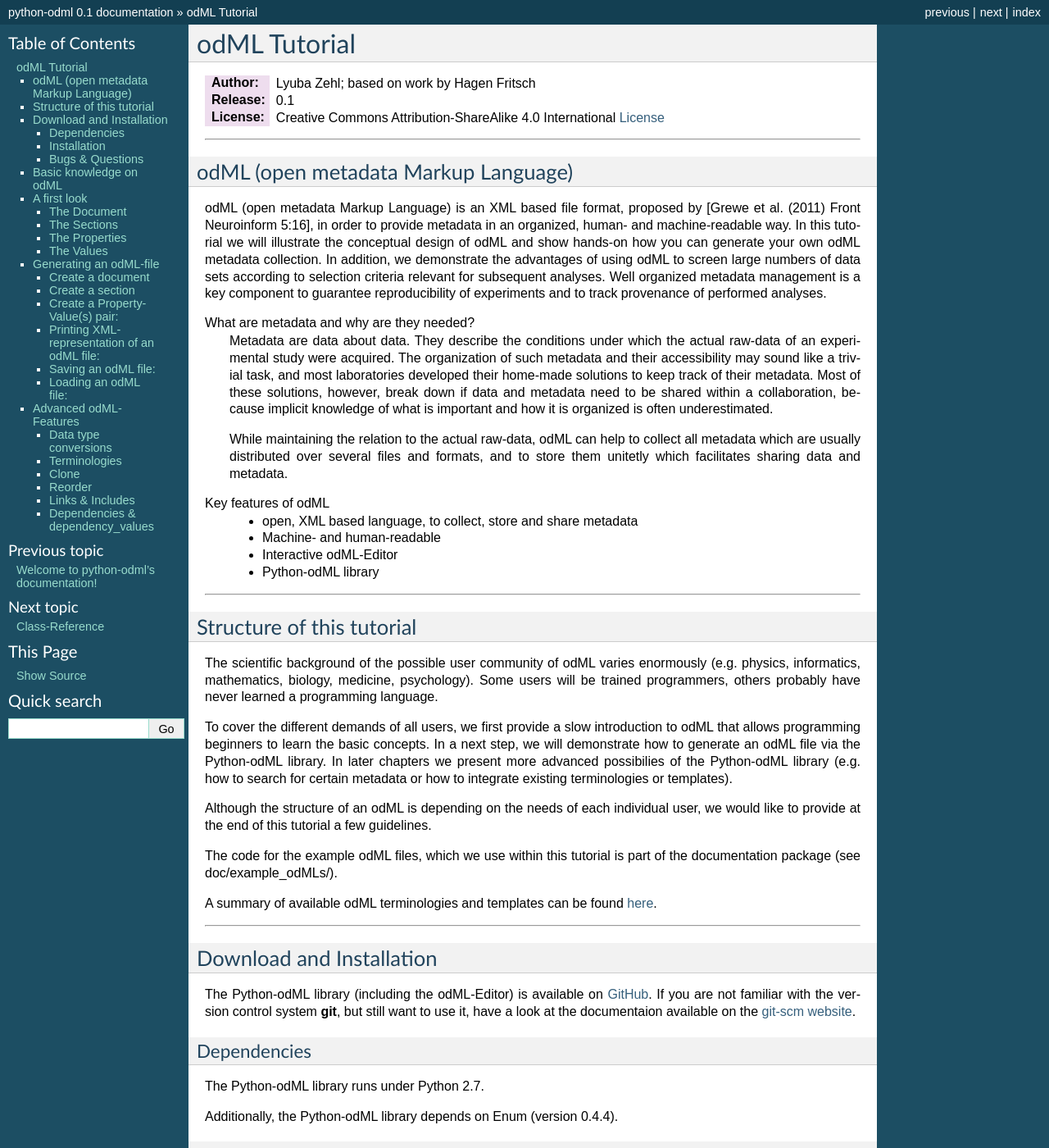
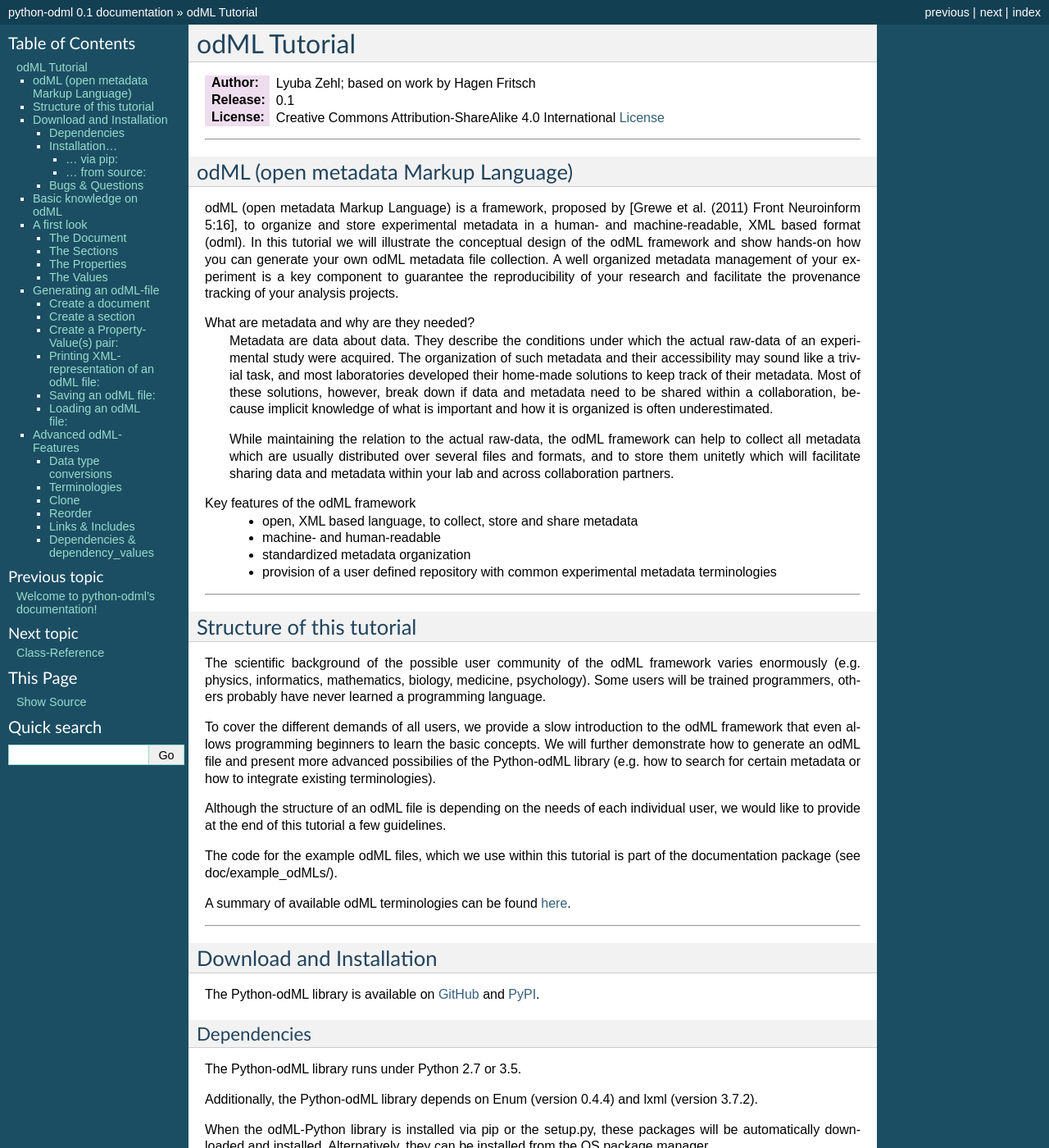
Before and after one commit to G-Node/python-odml, a Sphinx documentation site: the page built from doc/tutorial.rst, in a window 1280 px wide and 1400 px high. Shown: the whole window at 82% size. Built offline with Sphinx 7.4.7, drawn with Linux system fonts in a browser that asks for light colours; pages that are not in the unit, such as notebooks, are missing from menus; some of the changed text lies outside the part shown.

Commit message:
updated intro text and download/installation section

```diff
--- a/doc/tutorial.rst
+++ b/doc/tutorial.rst
@@ -17,16 +17,14 @@
 odML (open metadata Markup Language)
 ====================================
 
-odML (open metadata Markup Language) is an XML based file format,
-proposed by [Grewe et al. (2011) Front Neuroinform 5:16], in order
-to provide metadata in an organized, human- and machine-readable way.
-In this tutorial we will illustrate the conceptual design of odML and
-show hands-on how you can generate your own odML metadata collection.
-In addition, we demonstrate the advantages of using odML to screen
-large numbers of data sets according to selection criteria relevant for
-subsequent analyses. Well organized metadata management is a key
-component to guarantee reproducibility of experiments and to track
-provenance of performed analyses.
+odML (open metadata Markup Language) is a framework, proposed by
+[Grewe et al. (2011) Front Neuroinform 5:16], to organize and store
+experimental metadata in a human- and machine-readable, XML based format
+(odml). In this tutorial we will illustrate the conceptual design of the odML
+framework and show hands-on how you can generate your own odML metadata file
+collection. A well organized metadata management of your experiment is a key
+component to guarantee the reproducibility of your research and facilitate
+the provenance tracking of your analysis projects.
 
 What are metadata and why are they needed?
 	Metadata are data about data. They describe the conditions under which the
@@ -38,41 +36,42 @@
 	knowledge of what is important and how it is organized is often
 	underestimated.
 
-	While maintaining the relation to the actual raw-data, odML can help to
-	collect all metadata which are usually distributed over several files and
-	formats, and to store them unitetly which facilitates sharing data and
-	metadata.
+	While maintaining the relation to the actual raw-data, the odML framework
+	can help to collect all metadata which are usually distributed over several
+	files and formats, and to store them unitetly which will facilitate sharing
+	data and metadata within your lab and across collaboration partners.
 
-Key features of odML
+Key features of the odML framework
 	- open, XML based language, to collect, store and share metadata
-	- Machine- and human-readable
-	- Interactive odML-Editor
-	- Python-odML library
+	- machine- and human-readable
+	- standardized metadata organization
+	- provision of a user defined repository with common experimental metadata
+	  terminologies
 -------------------------------------------------------------------------------
 
 
 Structure of this tutorial
 ==========================
 
-The scientific background of the possible user community of odML varies
-enormously (e.g. physics, informatics, mathematics, biology, medicine,
+The scientific background of the possible user community of the odML framework
+varies enormously (e.g. physics, informatics, mathematics, biology, medicine,
 psychology). Some users will be trained programmers, others probably have never
 learned a programming language.
 
-To cover the different demands of all users, we first provide a slow
-introduction to odML that allows programming beginners to learn the basic
-concepts. In a next step, we will demonstrate how to generate an odML file via
-the Python-odML library. In later chapters we present more advanced possibilies
-of the Python-odML library (e.g. how to search for certain metadata or how to
-integrate existing terminologies or templates).
+To cover the different demands of all users, we provide a slow introduction to
+the odML framework that even allows programming beginners to learn the basic
+concepts. We will further demonstrate how to generate an odML file and present
+more advanced possibilies of the Python-odML library (e.g. how to search for
+certain metadata or how to integrate existing terminologies).
 
-Although the structure of an odML is depending on the needs of each individual
-user, we would like to provide at the end of this tutorial a few guidelines.
+Although the structure of an odML file is depending on the needs of each
+individual user, we would like to provide at the end of this tutorial a few
+guidelines.
 
 The code for the example odML files, which we use within this tutorial is part
 of the documentation package (see doc/example_odMLs/).
 
-A summary of available odML terminologies and templates can be found `here
+A summary of available odML terminologies can be found `here
 <http://portal.g-node.org/odml/terminologies/v1.0/terminologies.xml>`_.
 
 
@@ -82,36 +81,71 @@
 Download and Installation
 =========================
 
-The Python-odML library (including the odML-Editor) is available on
-`GitHub <https://github.com/G-Node/python-odml>`_. If you are not familiar with
-the version control system **git**, but still want to use it, have a look at
-the documentaion available on the `git-scm website <https://git-scm.com/>`_.
+The Python-odML library is available on `GitHub <https://github.com/G-Node/python-odml>`_
+and `PyPI <https://pypi.python.org/pypi/odML/1.0>`_.
 
 Dependencies
 ------------
 
-The Python-odML library runs under Python 2.7.
+The Python-odML library runs under Python 2.7 or 3.5.
 
-Additionally, the Python-odML library depends on Enum (version 0.4.4).
+Additionally, the Python-odML library depends on Enum (version 0.4.4) and lxml
+(version 3.7.2).
+
+When the odML-Python library is installed via pip or the setup.py, these
+packages will be automatically downloaded and installed. Alternatively, they
+can be installed from the OS package manager.
+
+On Ubuntu, the dependency packages are available as:
+* python-enum
+* python-lxml
+
+If you prefer the later way of installion, the following packages are required
+to build the python-lxml package on Ubuntu 14.04:
+* libxml2-dev
+* libxslt1-dev
+* lib32z1-dev
 
 
-Installation
-------------
+Installation...
+---------------
 
-To download the Python-odML library please either use git and clone the
-repository from GitHub::
+... via pip:
+************
+
+The simplest way to install the Python-odML library is from PyPI using pip::
+
+	$ pip install odml
+
+The appropriate Python dependencies (Enum and lxml) will be automatically
+downloaded and installed.
+
+If you are not familiar with PyPI and pip, please have a look at the available
+online documentation (see `PyPI <https://pypi.python.org/pypi>`_ and
+`pip <https://pip.pypa.io/en/stable/>`_)
+
+
+... from source:
+****************
+To build the Python-odML library from source, please use git and clone the
+corresponding repository from GitHub::
 
 	$ cd /home/usr/toolbox/
 	$ git clone https://github.com/G-Node/python-odml.git
 
-... or if you don't want to use git download the ZIP file also provided on
-GitHub to your computer (e.g. as above on your home directory under a "toolbox"
+Alternatively, you can download the ZIP file also provided on GitHub site of
+odML to your computer (e.g. as above on your home directory under a "toolbox"
 folder).
 
-To install the Python-odML library, enter the corresponding directory and run::
+After cloning or downloading the Python-odML library, enter it's corresponding
+directory and install the setup.py file::
 
 	$ cd /home/usr/toolbox/python-odml/
 	$ python setup.py install
+
+If you are not familiar with the version control system **git**, but still want
+to use it, have a look at the documentaion available on the `git-scm website
+<https://git-scm.com/>`_.
 
 
 Bugs & Questions
@@ -131,10 +165,9 @@
 Basic knowledge on odML
 =======================
 
-Before we start, it is important to know the basic structure of an odML
-file. Within an odML file metadata are grouped and stored in a
-hierarchical tree structure which consists of three different odML
-objects.
+Before we start, it is important to know the basic structure of an odML file.
+Within an odML file metadata are grouped and stored in a hierarchical tree
+structure which consists of three different odML objects.
 
 Document
 	- corresponds to the root of the tree (groups everything together)
@@ -151,10 +184,10 @@
 	- *parent*: Section
 	- *children*: no children
 
-Each of these odML objects has a certain set of attributes where the
-user can describe the object and its contents. Which attribute belongs
-to which object and what the attributes are used for, is better explained
-in an example odML file (e.g., "THGTTG.odml").
+Each of these odML objects has a certain set of attributes where the user can
+describe the object and its contents. Which attribute belongs to which object
+and what the attributes are used for, is better explained by looking at an
+example odML file (e.g., "THGTTG.odml").
 
 
 A first look
@@ -194,10 +227,19 @@
 How you can access the different odML objects and their attributes once you
 loaded an odML file and how you can make use of the attributes is described in
 more detail in the following chapters for each odML object type (Document,
-Section, Property). Please note that some attributes are obligatory,
-some are recommended and others are optional. The optional attributes are
-important for the advanced odML possibilities and can for now be ignored by
-odML beginners. You can find an example of their usage in later chapters.
+Section, Property). Please note that some attributes are obligatory, some are
+recommended and others are optional when creating the corresponding odML
+objects.
+
+How you can create the different odML objects on your own and how to connect
+them to build your own metadata odML file will be described in later chapters.
+Further advanced functions you can use to navigate threw your odML files, or to
+create an odML template file, or to make use of common odML terminologies
+provided via `the G-Node repository
+<http://portal.g-node.org/odml/terminologies/v1.0/terminologies.xml>`_ can also
+be found later on in this tutorial.
+
+But now, let us first have a look at the example odML file (THGTTG.odml)!
 
 
 The Document
```
